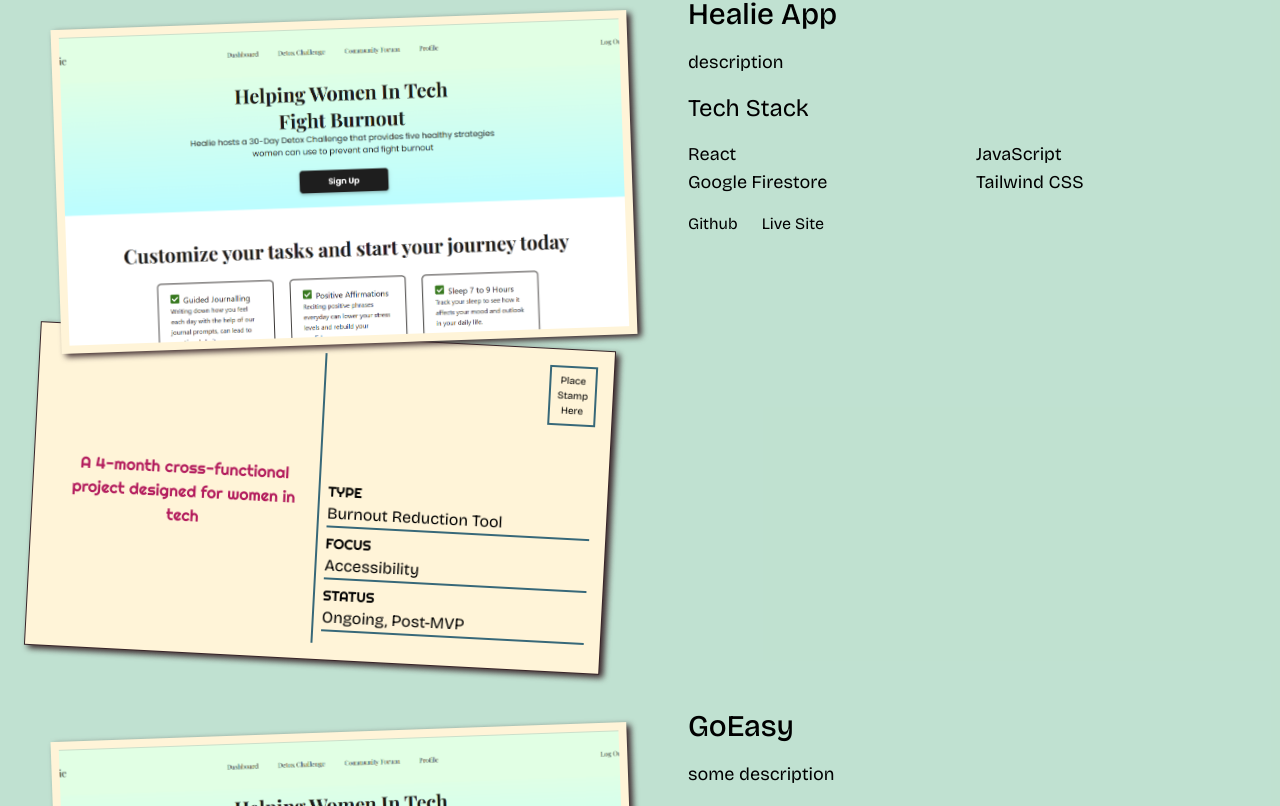
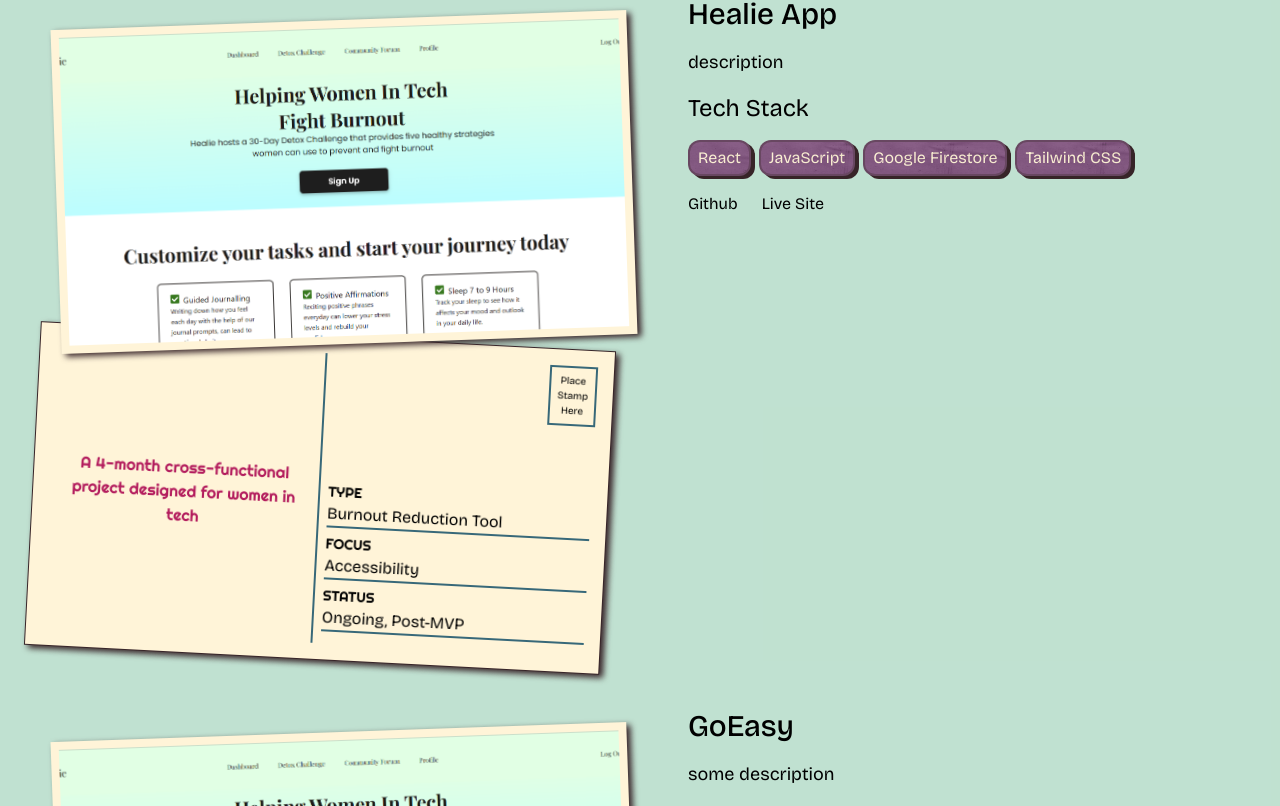
Before and after one commit to magali-la/portfolio1, a React (Vite) app: page / in a window 1280 px wide. Shown: the part 2134-2940 px from the top of the page. Built offline with nearby package versions, Linux system fonts and the light colour scheme.

Commit message:
feat(projects): add StackTag component to map tech stack array per project, add stackColor in project data

```diff
--- a/src/components/Projects/ProjectCard.tsx
+++ b/src/components/Projects/ProjectCard.tsx
@@ -1,5 +1,6 @@
 import type { Project } from "../../data/portfolio";
 import PostcardStack from "./PostcardStack";
+import StackTag from "./StackTag";
 
 // the project card holds both columns - the postcard stack and the general description, so it needs to pass down whatever project is being mapped in Projects.tsx
 interface ProjectCardProps {
@@ -8,7 +9,7 @@
 
 export default function ProjectCard({ project }: ProjectCardProps) {
     return (
-        <div className="flex flex-col md:flex-row items-start gap-10">
+        <div className="flex flex-col md:flex-row items-start gap-10 w-full">
             {/* postcard stack - left */}
             <PostcardStack project={project}/>
 
@@ -18,9 +19,9 @@
                 <p className="text-lg">{project.desc}</p>
                 {/* tech stack - mapped tags*/}
                 <h4 className="text-2xl">Tech Stack</h4>
-                <div className="grid grid-cols-2 gap-x-6">
+                <div className="flex flex-wrap gap-2">
                     {project.stack.map((skill) => (
-                        <p className="text-lg">{skill}</p>
+                        <StackTag key={skill} name={skill} color={project.stackColor}/>
                     ))}
                 </div>
 
--- /dev/null
+++ b/src/components/Projects/StackTag.tsx
@@ -0,0 +1,22 @@
+import { motion } from "motion/react"
+
+// props to pass through
+interface StackTagProps {
+    name: string,
+    color: string
+}
+
+export default function StackTag({ name, color }: StackTagProps) {
+
+    return (
+        <motion.div className={`${color} py-1 px-2 rounded-xl shadow-3d-sm font-normal text-cream border-2 border-coffee/40 relative overflow-hidden cursor-default`}
+            // hover effect, slight scale and rotate
+            whileHover={{ scale: 1.05, rotate: 1 }}
+            transition={{ duration: 0.4 }}
+        >
+            {/* plastic texture */}
+            <div className="plastic-texture"></div>
+            {name}
+        </motion.div>
+    )
+}
--- a/src/data/portfolio.ts
+++ b/src/data/portfolio.ts
@@ -83,6 +83,7 @@
     title: string,
     desc: string,
     stack: string[],
+    stackColor: string,
     github: string,
     live: string,
     // postcard content
@@ -103,6 +104,7 @@
         title: "Healie App",
         desc: "description",
         stack: ["React", "JavaScript", "Google Firestore", "Tailwind CSS"],
+        stackColor: "bg-eggplant",
         github: "https://github.com/cherryontech/mint-chip",
         live: "https://mint-chip.netlify.app/",
         postcard: {
@@ -119,6 +121,7 @@
         title: "GoEasy",
         desc: "some description",
         stack: ["React", "TypeScript", "JavaScript", "Node.js", "Express", "MongoDB", "Mongoose", "OAuth", "JWT", "Axios", "Tailwind CSS", "Motion"],
+        stackColor: "bg-pomegranate",
         github: "https://github.com/magali-la/goeasy-app",
         live: "https://goeasy-travel.vercel.app/",
         postcard: {
```
